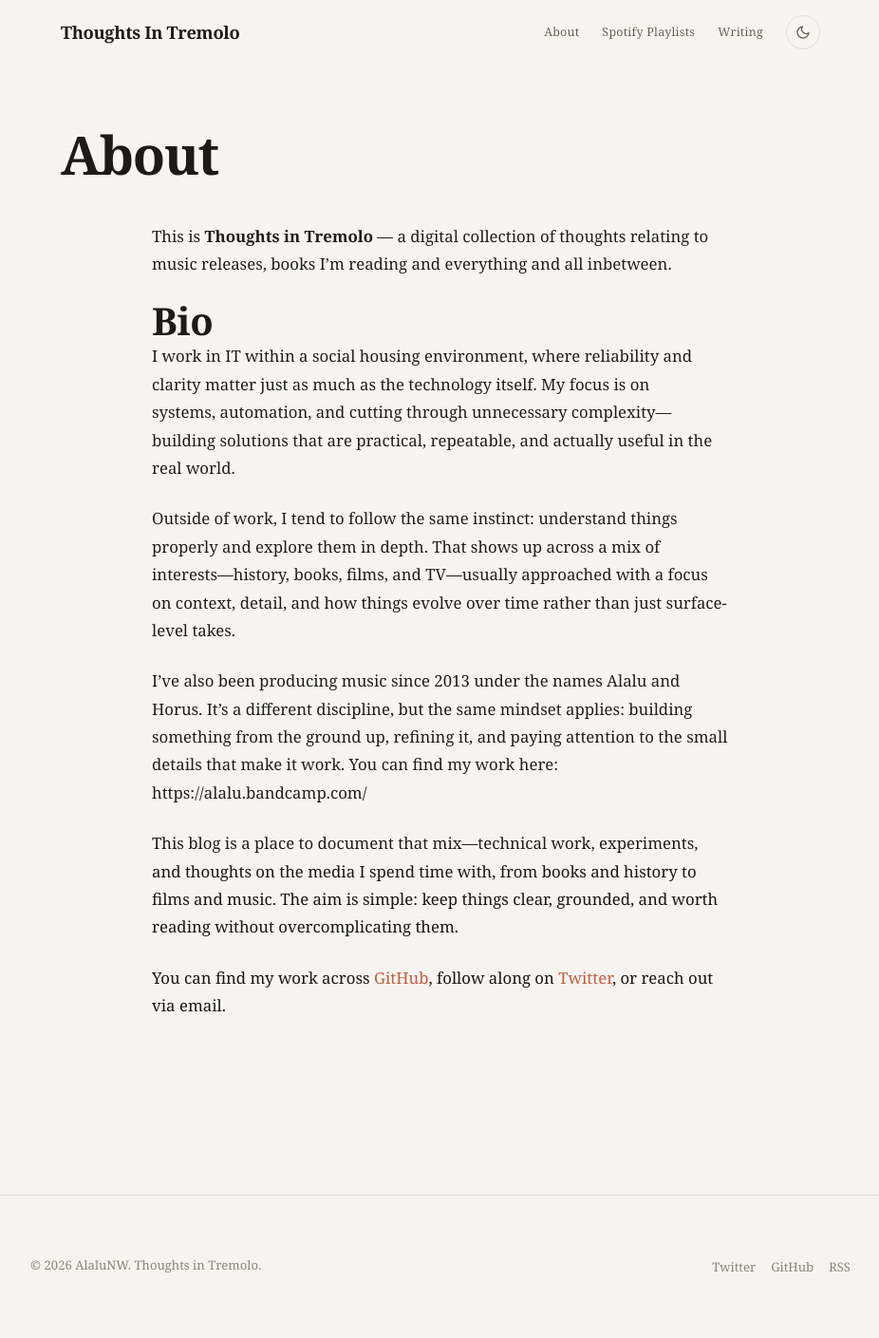
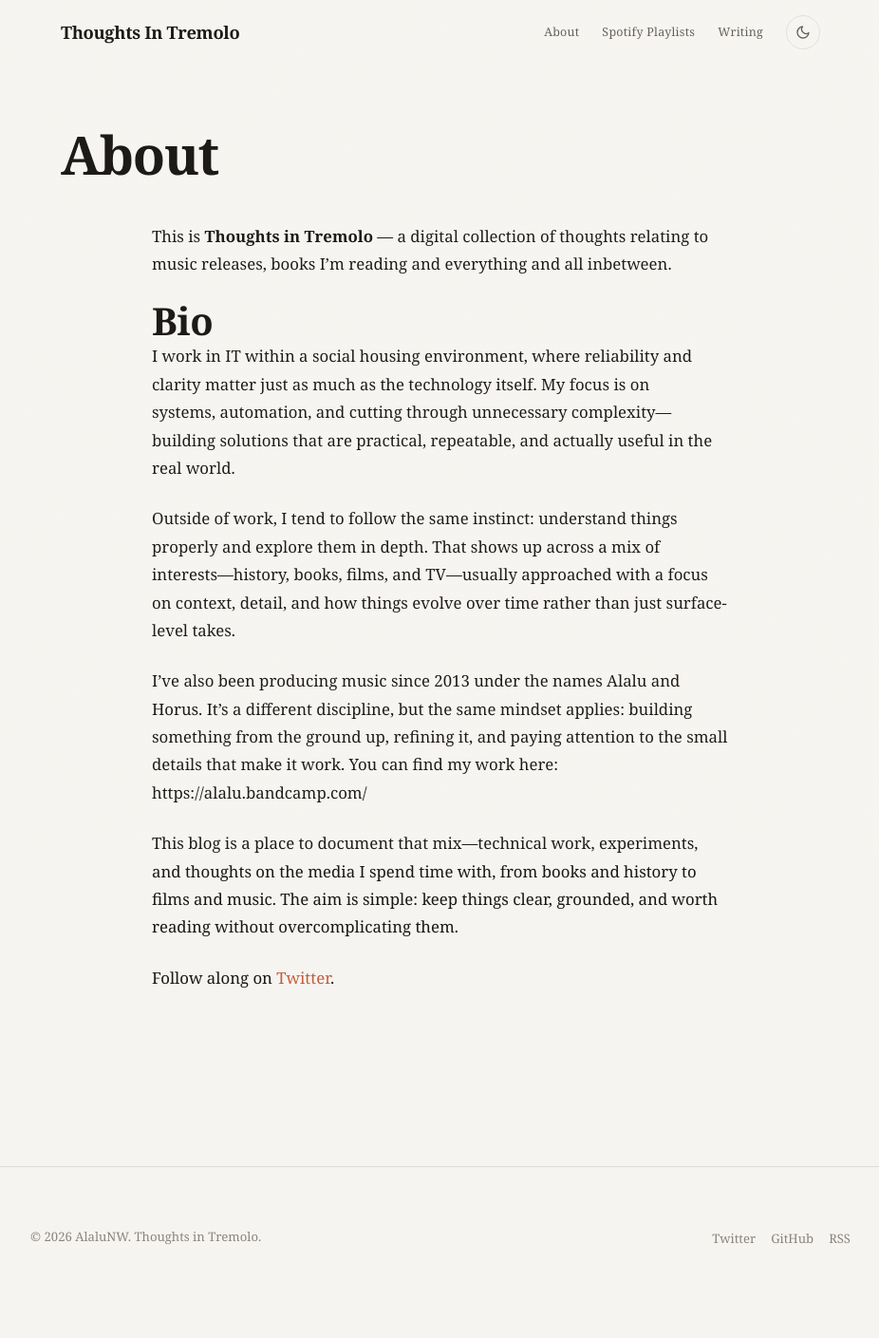
Before and after one commit to alalunw/alalunw.github.io, a Jekyll site: the page built from about.md, in a window 1280 px wide. Shown: the whole page at 95% size, without its empty margins (176-1102 px from the left). Built offline with Jekyll 4.4.1, drawn with Linux system fonts in a browser that asks for light colours; after the commit the page ends 1380 px from its top, so only the background shows below that.

Commit message:
Update about page social links

```diff
--- a/about.md
+++ b/about.md
@@ -16,4 +16,4 @@ You can find my work here: https://alalu.bandcamp.com/
 
 This blog is a place to document that mix—technical work, experiments, and thoughts on the media I spend time with, from books and history to films and music. The aim is simple: keep things clear, grounded, and worth reading without overcomplicating them.
 
-You can find my work across [GitHub](https://github.com/alalunw), follow along on [Twitter](https://twitter.com/alalunw), or reach out via email.
+Follow along on [Twitter](https://twitter.com/alalunw).
```
